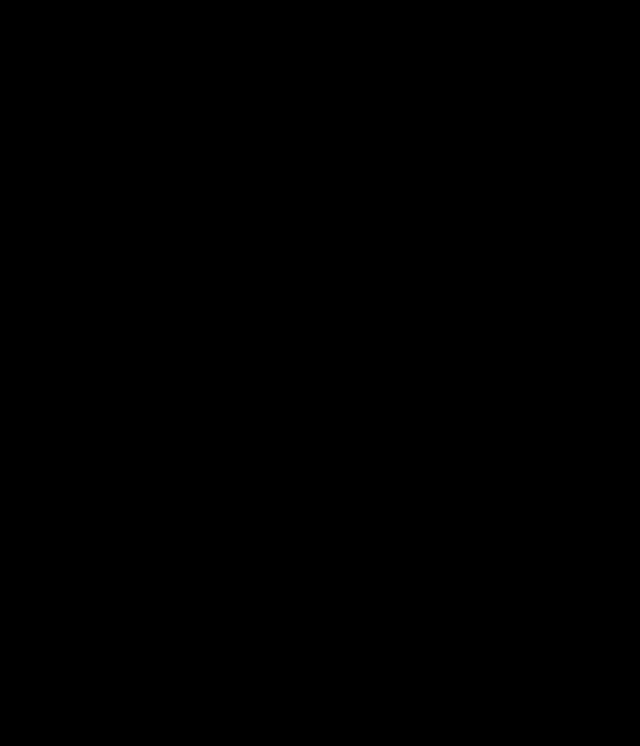
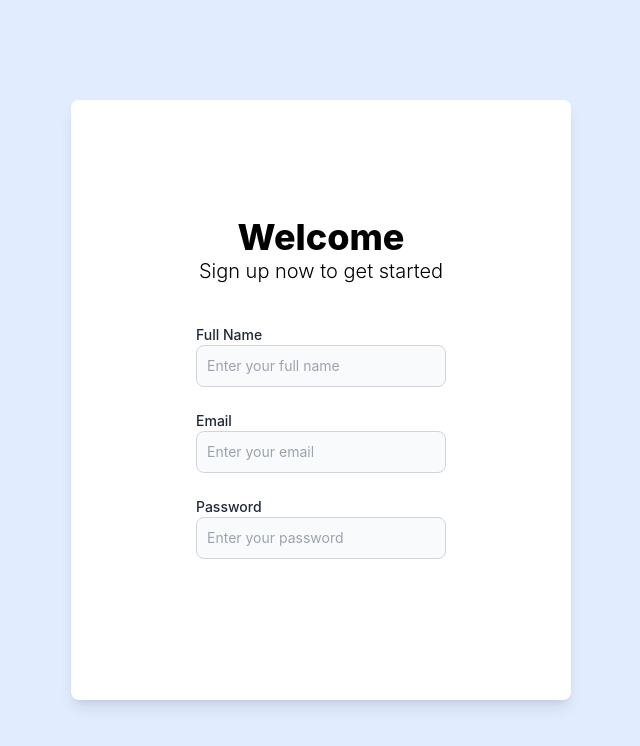
Before and after one commit to hassaan871/Realtime-Chat-App-Client, a React (Create React App) app: page / in a window 1280 px wide. Shown: the top 746 px of the page, without its empty margins (319-959 px from the left). Built offline with nearby package versions, Linux system fonts and the light colour scheme.

Commit message:
signup components UI

```diff
--- a/src/App.js
+++ b/src/App.js
@@ -1,9 +1,10 @@
 import './App.css';
+import Form from './modules/Form';
 
 function App() {
   return (
-    <div className="bg-black h-screen">
-     Hello World
+    <div className="bg-[#e1edff] h-screen flex justify-center items-center">
+      <Form />
     </div>
   );
 }
--- /dev/null
+++ b/src/components/input/index.js
@@ -0,0 +1,43 @@
+import React from 'react'
+
+const Input = ({
+    label = '',
+    name = '',
+    type = 'text',
+    className = '',
+    isRequired = false,
+    placeholder = ''
+
+}) => {
+    return (
+        <div className='mb-6 w-1/2'>
+            <label
+                for={name}
+                className='block text-sm font-medium text-gray-800'>
+                {label}
+            </label>
+            <input
+                type={type}
+                id={name}
+                className=
+                {`
+                    ${className}
+                    bg-gray-50
+                    border
+                    border-gray-300
+                    text-gray-900
+                    text-sm
+                    rounded-lg
+                    block
+                    w-full
+                    p-2.5
+                    focus:ring-blue-500
+                    focus:border-blue-500
+                `}
+                required={isRequired}
+                placeholder={placeholder}></input>
+        </div>
+    )
+}
+
+export default Input;
--- /dev/null
+++ b/src/modules/Form/index.js
@@ -0,0 +1,16 @@
+import React from 'react'
+import Input from '../../components/input';
+
+function Form() {
+    return (
+        <div className='bg-white w-[500px] h-[600px] shadow-lg rounded-lg flex flex-col justify-center items-center'>
+            <div className='text-4xl font-extrabold'>Welcome</div>
+            <div className='text-xl font-light mb-10'>Sign up now to get started</div>
+            <Input label='Full Name' name='name' placeholder='Enter your full name'/>
+            <Input label='Email' name='email' placeholder='Enter your email'/>
+            <Input label='Password' name='password' placeholder='Enter your password'/>
+        </div>
+    )
+}
+
+export default Form;
```
